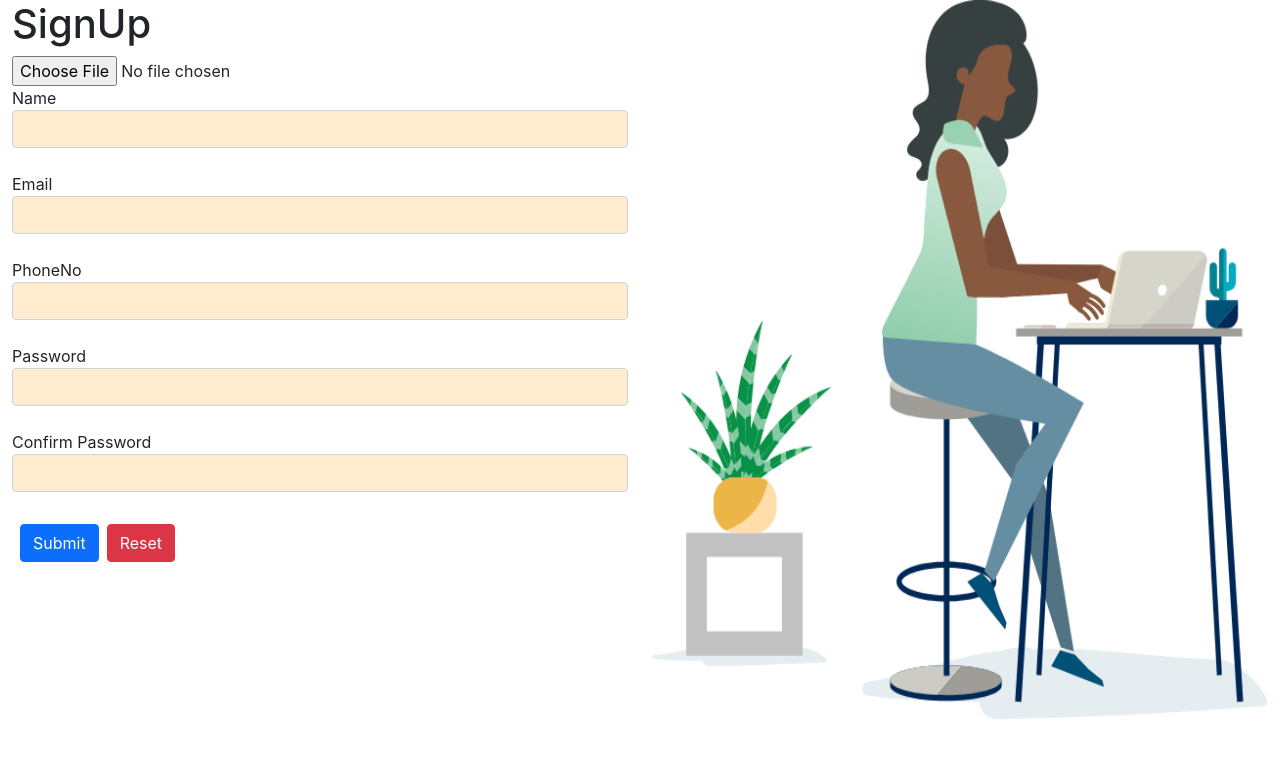
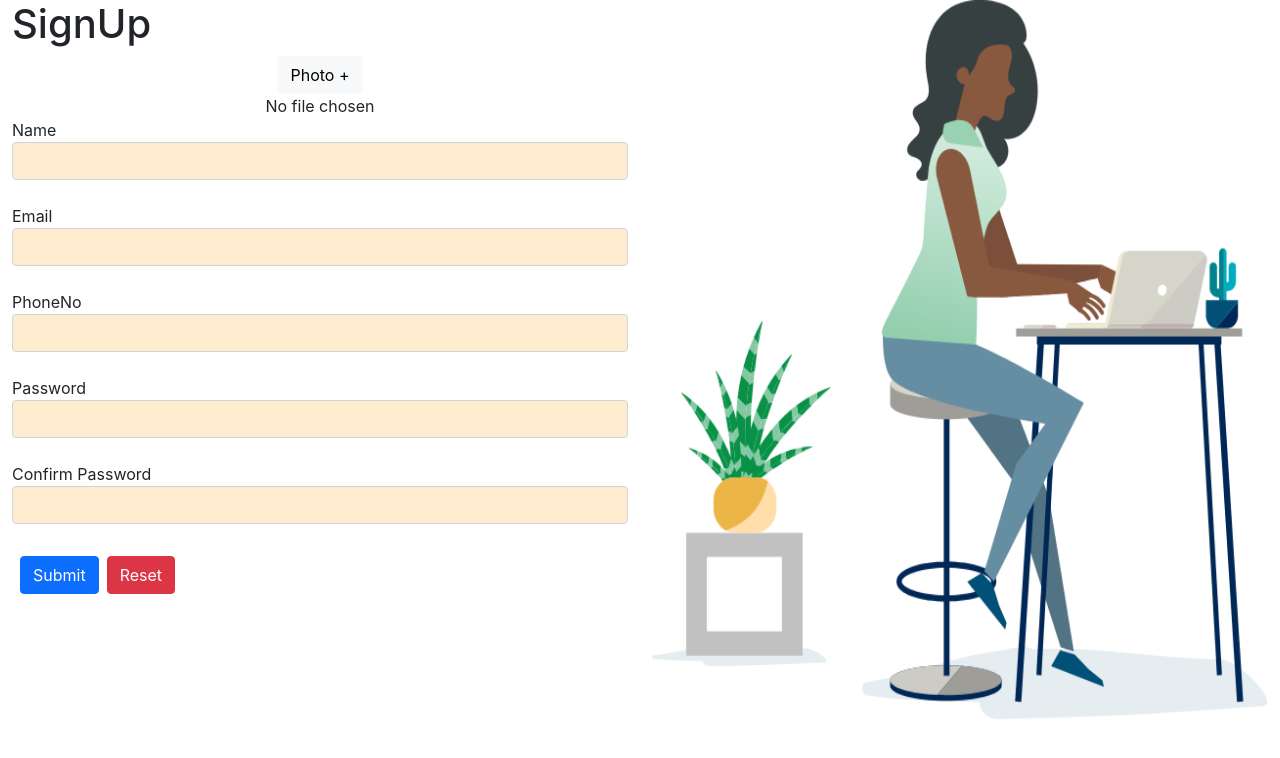
Before and after one commit to kalpshah485/react_practical_8, a React (Create React App) app: page /signup in a window 1280 px wide. Shown: the top 758 px of the page. Built offline with nearby package versions, Linux system fonts and the light colour scheme.

Commit message:
feat:Added image input using button.

```diff
--- a/src/App.js
+++ b/src/App.js
@@ -1,11 +1,8 @@
-import { useSelector } from 'react-redux';
 import { Navigate, Route, Routes } from 'react-router-dom';
+import routes from './config/routes';
 import './App.css';
-import routes from './config/routes';
 
 function App() {
-  const state = useSelector(state => state);
-  console.log(state);
   return (
     <Routes>
       {
--- a/src/pages/Signup.js
+++ b/src/pages/Signup.js
@@ -1,9 +1,8 @@
-import React, { useEffect, useState } from 'react';
+import React, { useEffect, useRef, useState } from 'react';
 import { useDispatch, useSelector } from 'react-redux';
 import { useNavigate } from 'react-router-dom';
 import { registerUser } from '../redux/actions';
 import womanImage from '../assets/images/signupImage.png';
-import dummy from '../assets/images/dummyProfile.jpg';
 
 function Signup() {
   const { user } = useSelector(state => state);
@@ -12,8 +11,11 @@ function Signup() {
   const [name, setName] = useState("");
   const [email, setEmail] = useState("");
   const [phone, setPhone] = useState("");
+  const [imageName, setImageName] = useState("");
+  const [image, setImage] = useState("");
   const [pass, setPass] = useState("");
   const [cPass, setCPass] = useState("");
+  const inputRef = useRef(null);
   useEffect(() => {
     if (user) {
       navigate('/home')
@@ -26,7 +28,7 @@ function Signup() {
       name,
       email,
       phone,
-      avatar : dummy,
+      avatar: image,
       pass
     }
     dispatch(registerUser(user));
@@ -34,11 +36,24 @@ function Signup() {
   }
   const handleReset = (event) => {
     event.preventDefault();
+    inputRef.current.value = '';
     setName("");
     setEmail("");
     setPhone("");
+    setImage("");
+    setImageName("");
     setPass("");
     setCPass("");
+  }
+  const openImageDialog = (event) => {
+    event.preventDefault();
+    inputRef.current.click();
+  }
+  const onImageChange = (event) => {
+    if (event.target.files && event.target.files[0]) {
+      setImageName(event.target.files[0].name);
+      setImage(URL.createObjectURL(event.target.files[0]));
+    }
   }
   return (
     <div className="row m-0 p-0">
@@ -47,7 +62,19 @@ function Signup() {
           SignUp
         </h1>
         <form>
-          <input type="file" /><br />
+          <div className="text-center">
+            <button className="btn btn-light" onClick={openImageDialog}>
+              Photo +
+            </button>
+            <p className="m-0">{imageName ? imageName:"No file chosen"}</p>
+          </div>
+          <input
+            type="file"
+            className="d-none"
+            accept='.jpg, .png'
+            onChange={onImageChange}
+            ref={inputRef}
+          />
           <label htmlFor="name">Name</label><br />
           <input
             type="text"
```
Also changed, not shown: src/assets/images/dummyProfile.jpg (deleted).
